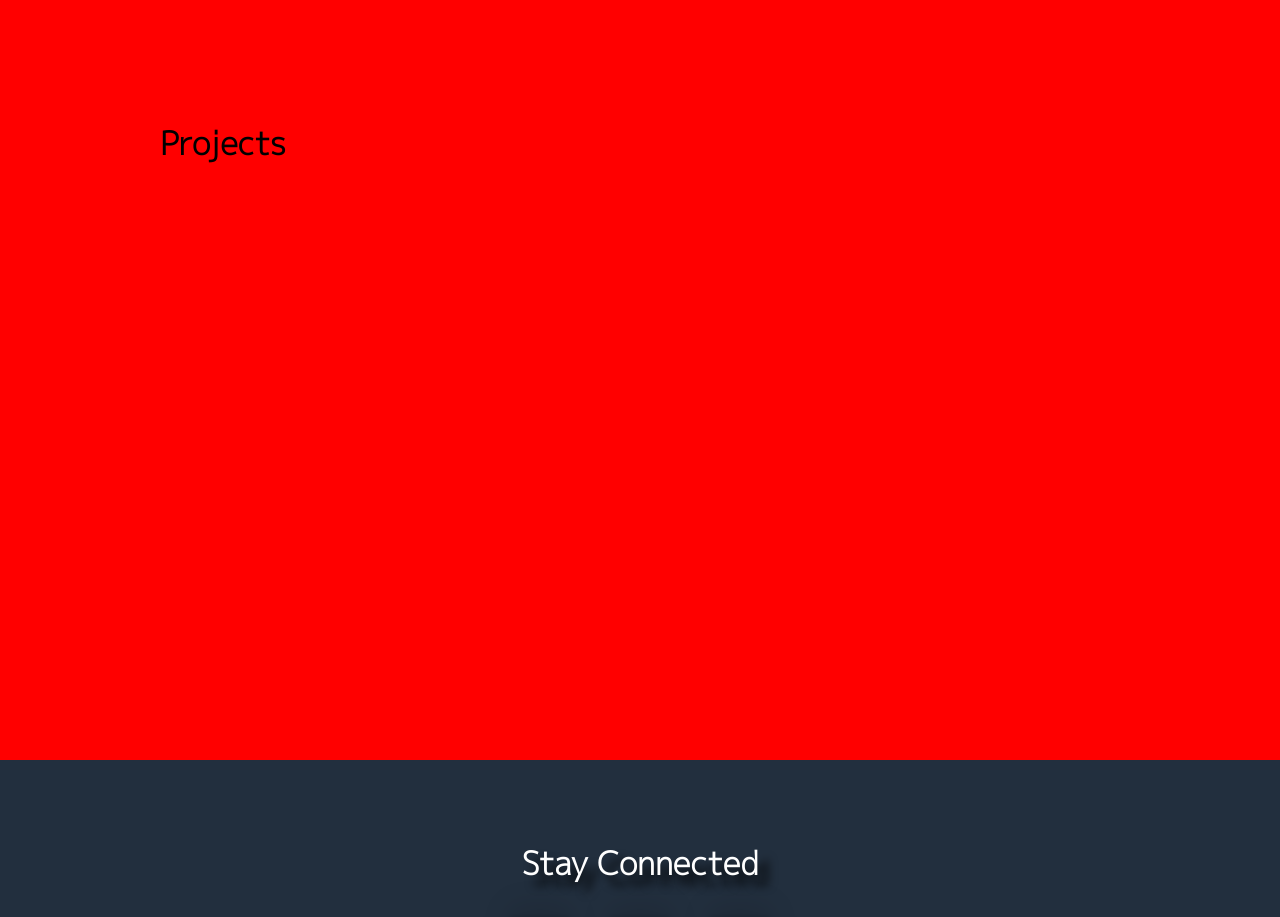
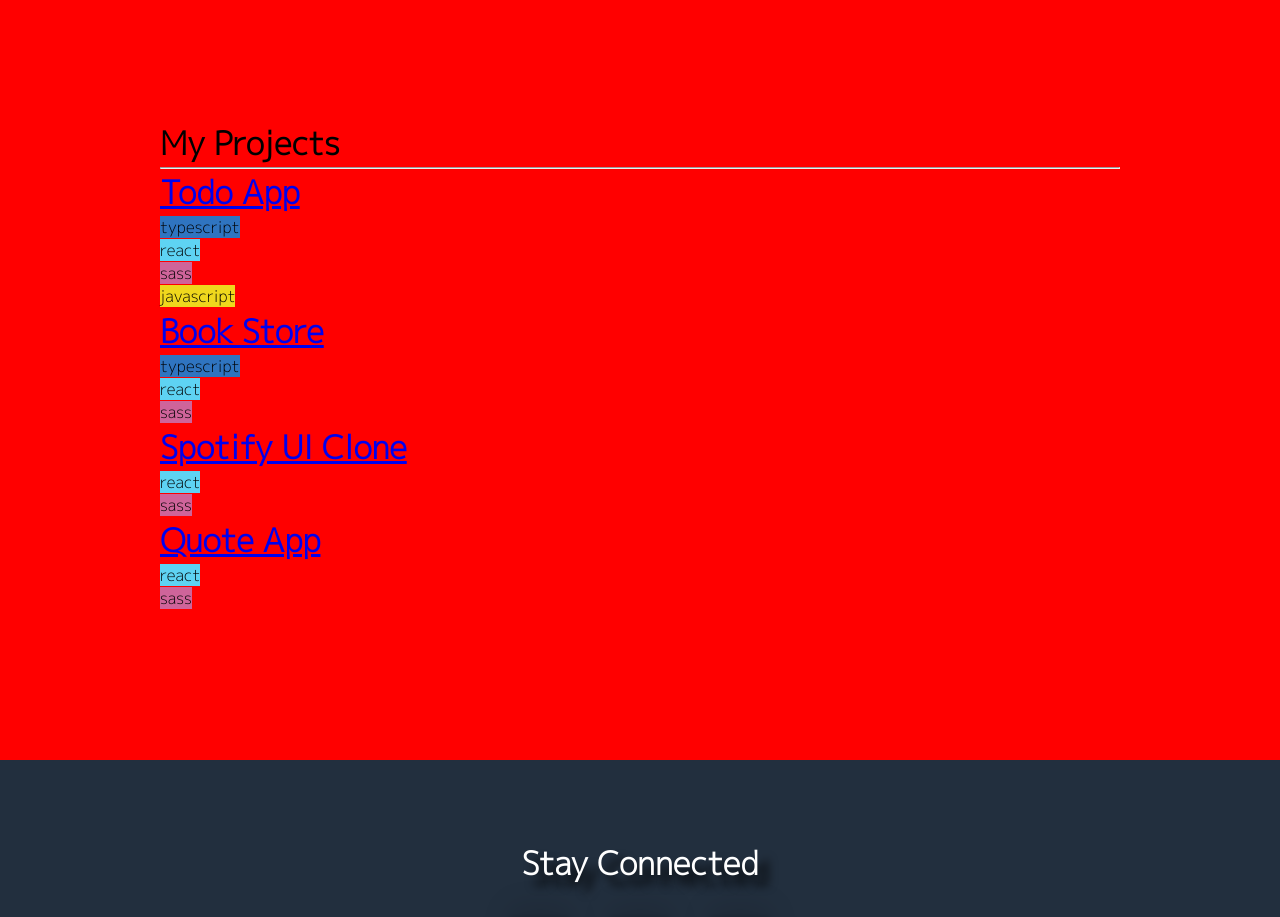
Before and after one commit to Ynsinan/Ynsinan.github.io, a Next.js app: page / in a window 1280 px wide. Shown: the part 840-1757 px from the top of the page. Built offline with nearby package versions, Linux system fonts and the light colour scheme.

Commit message:
project page added

```diff
--- /dev/null
+++ b/components/Project/Project.js
@@ -0,0 +1,26 @@
+import React from 'react'
+import styles from '../../styles/projects.module.scss'
+import Tag from '../Project/Tag';
+import Link from 'next/link'
+export default function Project({ elements, index }) {
+    console.log(elements.id);
+    return (
+        <div className={styles.project} key={index}>
+
+            <div className={styles.projectHeader}>
+                <Link href="/">
+                    <a> <h1>{elements.name}</h1></a>
+                </Link>
+
+            </div>
+            <div className={styles.projectTags}>
+                {elements.tags.map((tag, index) => {
+                    return (
+                        <Tag tag={tag} index={index}></Tag>
+
+                    )
+                })}
+            </div>
+        </div>
+    )
+}
--- /dev/null
+++ b/components/Project/Tag.js
@@ -0,0 +1,28 @@
+import React, { useEffect, useState } from 'react'
+import styles from '../../styles/projects.module.scss'
+export default function Tag({ tag, index }) {
+    const [bgColor, setBgColor] = useState("");
+    // const [textColor, setTextColor] = useState("");
+    useEffect(() => {
+        if (tag === "typescript") {
+            setBgColor("#2F74C0");
+        }
+        else if (tag === "react") {
+            setBgColor("#5ED3F3");
+        }
+        else if (tag === "sass") {
+            setBgColor("#CF649A");
+        }
+        else if (tag === "javascript") {
+            setBgColor("#EFD81D");
+        }
+    }, [tag])
+    return (
+        <div className={styles.projectTag} key={index}>
+            <span className={styles.tag} style={{ backgroundColor: bgColor }}>
+                {tag}
+            </span>
+
+        </div>
+    )
+}
--- a/components/Projects.js
+++ b/components/Projects.js
@@ -1,20 +1,29 @@
 import React from 'react'
 import styles from '../styles/projects.module.scss'
-import projects from '../projects'
-export default function Projects({ projects }) {
-    console.log(projects);
+import projectData from '../projects'
+import Project from '../components/Project/Project'
+
+export default function Projects() {
+
     return (
         <div className={styles.projects}>
-            <h1>Projects</h1>
+            <div className={styles.projectsHeader}>
+                <h1 className={styles.h1}> My Projects</h1>
+                <hr className={styles.hr}/>
+            </div>
+            {projectData.map((elements, index) => {
+                return (
+                    <Project elements={elements} index={index}></Project>
 
+                )
+            })}
         </div>
     )
 }
-export const getStaticProps = async () => {
-    return {
-        props: {
-            projects,
-        }
-    }
-
-}
+// export const getStaticProps = async () => {
+//     return {
+//         props: {
+//             projectData,
+//         }
+//     }
+// }
--- a/projects.js
+++ b/projects.js
@@ -4,7 +4,7 @@ const projects = [
         name: "Todo App",
         live: "https://todo-app-ivory-eight.vercel.app/",
         github: "https://github.com/Ynsinan/Todo-App",
-        tags: ["typescript", "react", "sass"]
+        tags: ["typescript", "react", "sass", "javascript"]
     },
     {
         id: "Book-Store",
```
